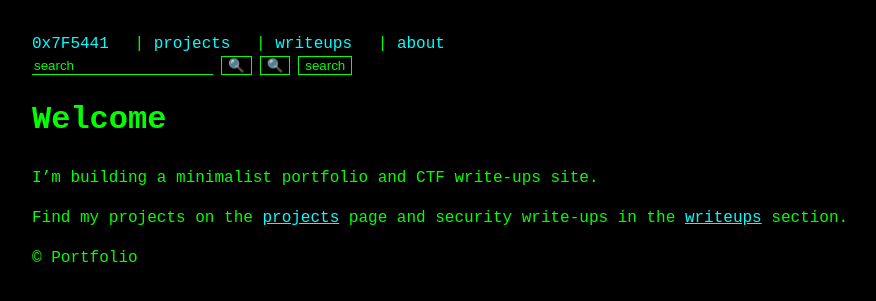
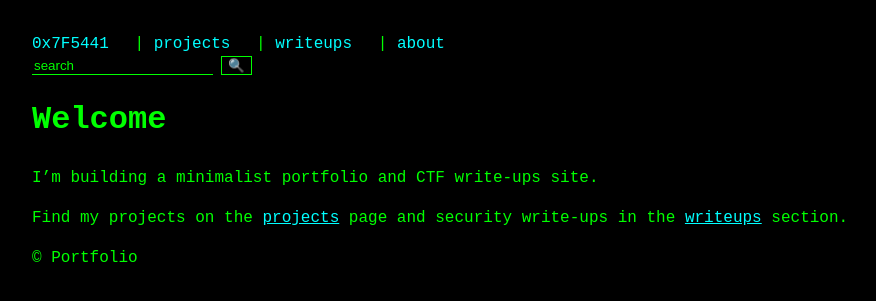
Before and after one commit to Respilot/writeup, a Jekyll site: the page built from index.md, in a window 1280 px wide. Shown: the top 301 px of the page, without its empty margins (0-876 px from the left). Built offline with Jekyll 4.4.1, drawn with Linux system fonts in a browser that asks for light colours.

Commit message:
Update default.html

```diff
--- a/_layouts/default.html
+++ b/_layouts/default.html
@@ -16,8 +16,6 @@
     <div class="search-bar">
       <input type="text" id="search-input" placeholder="search">
       <button id="search-button" aria-label="search">&#128269;</button>
-      <button id="search-button" aria-label="Search">🔍</button>
-      <button id="search-button">search</button>
     </div>
     <div id="search-results"></div>
   </header>
```
